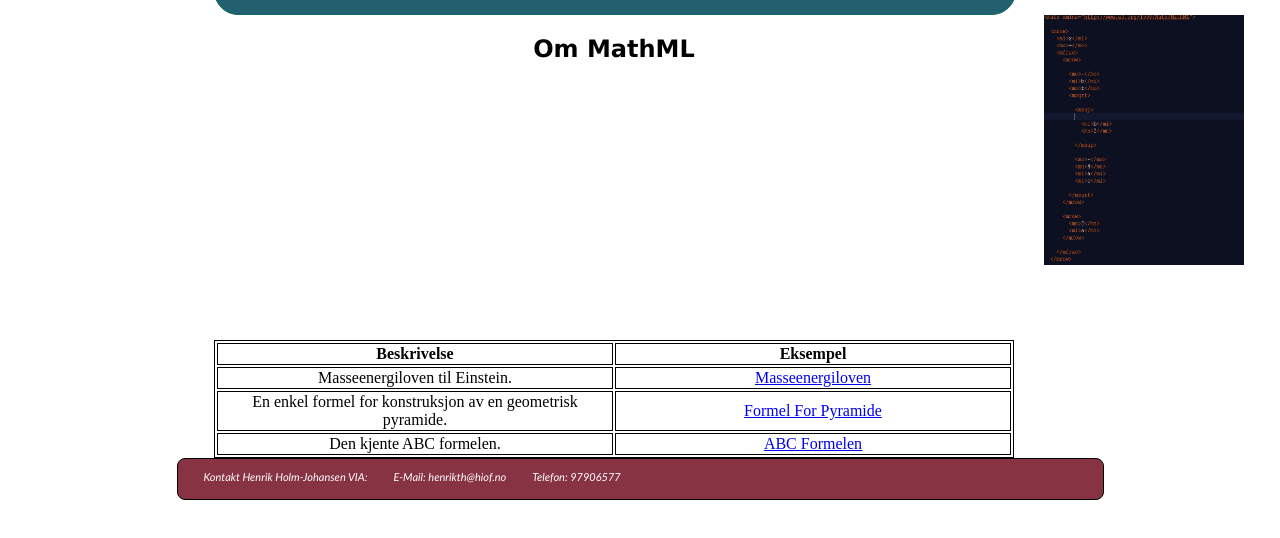
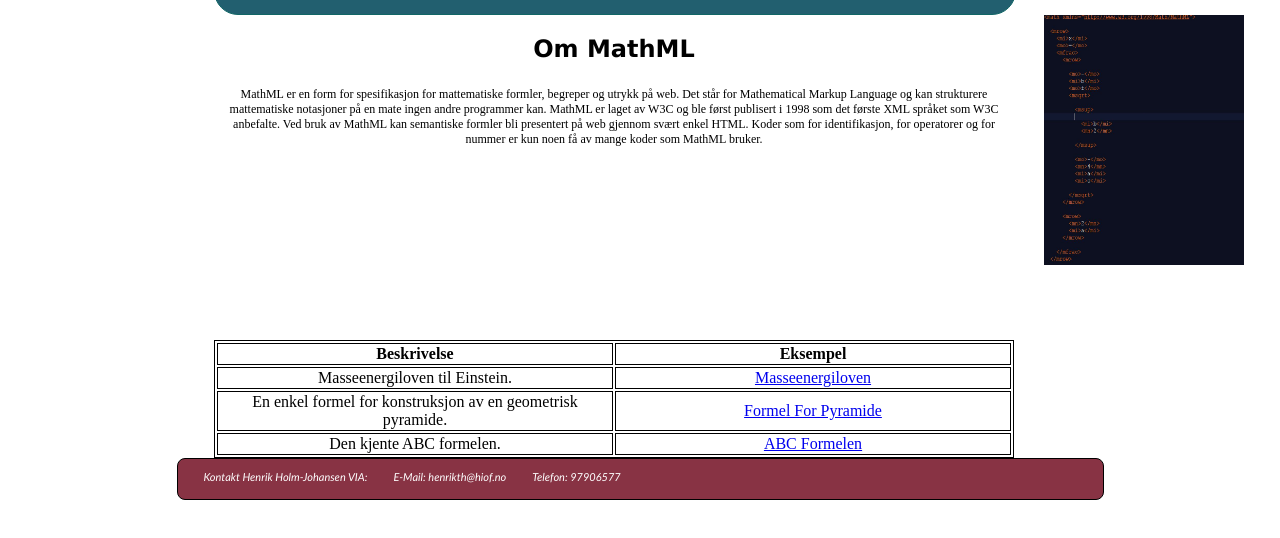
Before and after one commit to busketroll/weboblig2, a plain HTML site: page weboblig2/sider/mathMlArtikkel.html in a window 1280 px wide. Shown: the part 76-614 px from the top of the page. Drawn offline with Linux system fonts and the light colour scheme.

Commit message:
Update mathMlArtikkel.html

```diff
--- a/weboblig2/sider/mathMlArtikkel.html
+++ b/weboblig2/sider/mathMlArtikkel.html
@@ -61,7 +61,12 @@
 
 	  <h2>Om MathML</h2>
 
-	  <p></p>
+	  <p>MathML er en form for spesifikasjon for mattematiske formler, begreper og utrykk på web. Det står for Mathematical Markup Language
+		og kan strukturere mattematiske notasjoner på en mate ingen andre programmer kan. MathML er laget av W3C og ble først publisert
+		i 1998 som det første XML språket som W3C anbefalte. Ved bruk av MathML kan semantiske formler bli presentert på web gjennom svært enkel
+		HTML. Koder som <mi> for identifikasjon, <mo> for operatorer og <mn> for nummer er kun noen få av mange koder som MathML bruker.</p>
+
+		  <p></p>
 
 	</article>
 
```
